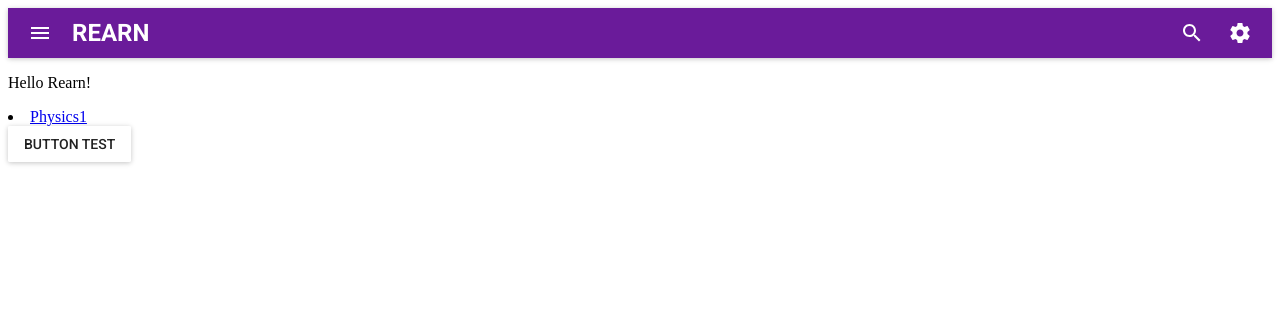
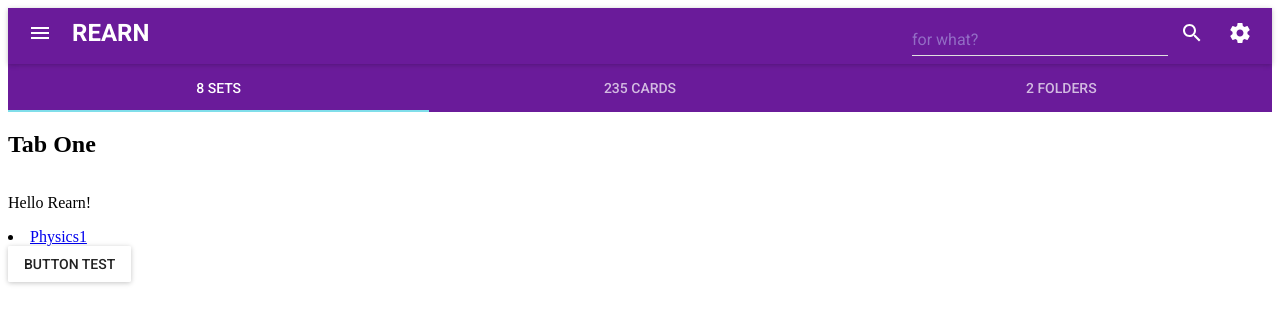
Before and after one commit to neone35/rearn, a Next.js app: page / in a window 1280 px wide. Both pictures are taken after a click on the button "Search". Shown: the top 324 px of the page. Built offline with nearby package versions, Linux system fonts and the light colour scheme.

Commit message:
Add tabs to index and search input to appbar

```diff
--- a/components/Header.jsx
+++ b/components/Header.jsx
@@ -3,25 +3,34 @@ import IconButton from 'material-ui/IconButton';
 import ActionSearch from 'material-ui/svg-icons/action/search';
 import ActionSettings from 'material-ui/svg-icons/action/settings';
 import AutoComplete from 'material-ui/AutoComplete';
+import Fade from 'react-reveal/Zoom';
 import Link from 'next/link';
 import React from 'react';
 import { linkStyle, titleStyle } from './SharedStyles';
 
-const rightButtons = (
-  <div>
-    <IconButton tooltip="Search" iconStyle={linkStyle}>
-      <ActionSearch />
-    </IconButton>
-    <Link href="/settings">
-      <IconButton tooltip="Settings" iconStyle={linkStyle}>
-        <ActionSettings />
-      </IconButton>
-    </Link>
-  </div>
-);
 
 class Header extends React.Component {
-  componentDidMount() {
+  constructor(props) {
+    super(props);
+    this.state = { dataSource: [], showSearch: false };
+    this.handleUpdateInput = this.handleUpdateInput.bind(this);
+    this.handleSearchClick = this.handleSearchClick.bind(this);
+  }
+
+  handleUpdateInput(value) {
+    this.setState({
+      dataSource: [
+        value,
+        value + value,
+        value + value + value,
+      ],
+    });
+  }
+
+  handleSearchClick() {
+    this.setState({
+      showSearch: true,
+    });
   }
 
   render() {
@@ -33,7 +42,31 @@ class Header extends React.Component {
               <span style={titleStyle}>REARN</span>
             </Link>
           }
-          iconElementRight={rightButtons}
+          iconElementRight={
+            <div>
+              { this.state.showSearch ?
+                <div style={{ display: 'inline-block' }}>
+                  <Fade duration={500} right>
+                    <AutoComplete
+                      inputStyle={{ color: '#FFF' }}
+                      hintStyle={{ color: '#936dc5' }}
+                      hintText="for what?"
+                      dataSource={this.state.dataSource}
+                      onUpdateInput={this.handleUpdateInput}
+                    />
+                  </Fade>
+                </div>
+                : null }
+              <IconButton tooltip="Search" iconStyle={linkStyle}>
+                <ActionSearch onClick={this.handleSearchClick} />
+              </IconButton>
+              <Link href="/settings">
+                <IconButton tooltip="Settings" iconStyle={linkStyle}>
+                  <ActionSettings />
+                </IconButton>
+              </Link>
+            </div>
+          }
         />
       </div>
     );
--- a/lib/layout.jsx
+++ b/lib/layout.jsx
@@ -11,6 +11,7 @@ class Layout extends React.Component {
   render() {
     return (
       <MuiThemeProvider muiTheme={rearnTheme}>
+        <div>
           <Head>
             <title>{this.props.title}</title>
             <meta charSet="utf-8" />
@@ -21,6 +22,7 @@ class Layout extends React.Component {
           <footer>
             <span />
           </footer>
+        </div>
       </MuiThemeProvider>
     );
   }
--- a/lib/rearnTheme.js
+++ b/lib/rearnTheme.js
@@ -32,6 +32,7 @@ const rearnTheme = getMuiTheme({
   appBar: {
     height: 50,
   },
+  userAgent: 'Mozilla/5.0 (Macintosh; Intel Mac OS X 10_11_2) AppleWebKit/537.36 (KHTML, like Gecko) Chrome/48.0.2564.82 Safari/537.36',
 });
 
 export default rearnTheme;
--- a/next.config.js
+++ b/next.config.js
@@ -36,7 +36,7 @@ module.exports = withOffline({
       },
       {
         urlPattern: new RegExp('https://unpkg.com/bootstrap-material-design@4.1.1/dist/css/bootstrap-material-design.min.css'),
-        handler: 'staleWhileRevalidate',
+        handler: 'cacheFirst',
         options: {
           cacheName: 'bootstrap',
         },
--- a/package.json
+++ b/package.json
@@ -28,6 +28,7 @@
     "react": "^16.2.0",
     "react-dom": "^16.2.0",
     "react-popper": "^0.10.1",
+    "react-reveal": "^1.2.1",
     "react-transition-group": "^2.3.0",
     "webpack": "^4.5.0",
     "workbox-background-sync": "^3.0.1"
--- a/pages/index.jsx
+++ b/pages/index.jsx
@@ -1,3 +1,5 @@
+import { Toolbar, ToolbarGroup, ToolbarSeparator } from 'material-ui/Toolbar';
+import { Tabs, Tab } from 'material-ui/Tabs';
 import RaisedButton from 'material-ui/RaisedButton';
 import Link from 'next/link';
 import React from 'react';
@@ -13,6 +15,23 @@ const CardsetLink = props => (
 
 const Index = () => (
   <Layout title="Rearn - index">
+    <Tabs>
+      <Tab label="8 sets" >
+        <div>
+          <h2>Tab One</h2>
+        </div>
+      </Tab>
+      <Tab label="235 cards" >
+        <div>
+          <h2>Tab Two</h2>
+        </div>
+      </Tab>
+      <Tab label="2 folders">
+        <div>
+          <h2>Tab Three</h2>
+        </div>
+      </Tab>
+    </Tabs>
     <p>Hello Rearn!</p>
     <CardsetLink title="Physics1" />
     <RaisedButton label="Button test" />
```
Also changed, not shown: 1 other file (tests, documents, lock files or other folders). Lines whose indentation alone changed are shown as unchanged.
